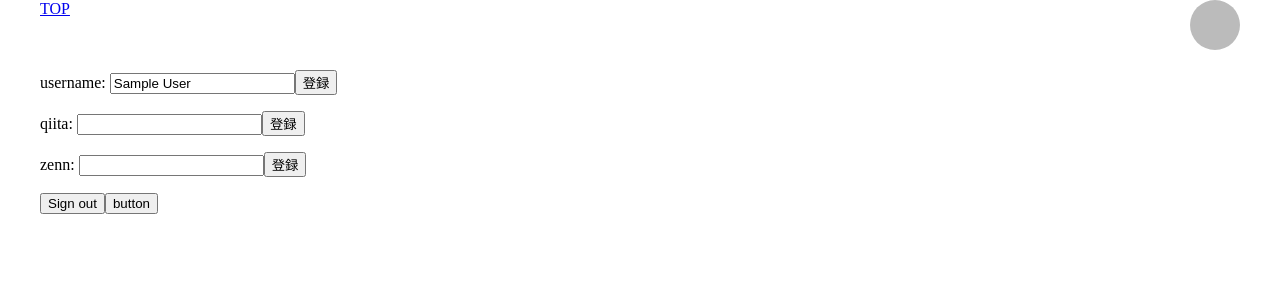
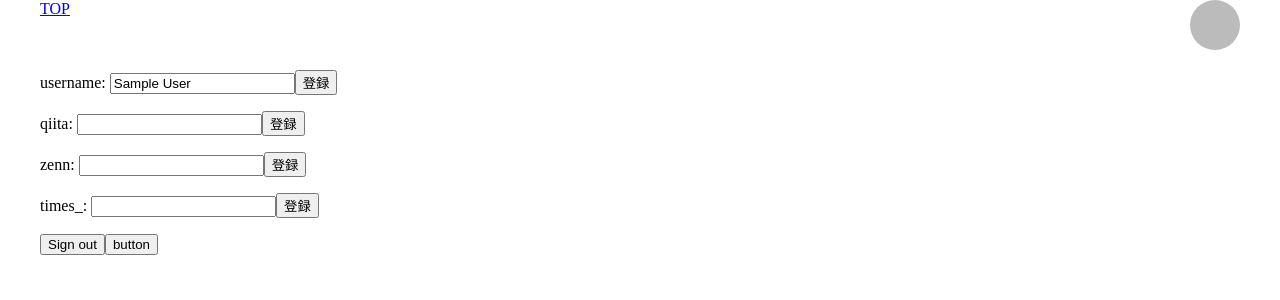
Before and after one commit to ueda-kio/rss-team-hub, a Next.js app: page /setting in a window 1280 px wide. Shown: the top 300 px of the page. Built offline with nearby package versions, Linux system fonts and the light colour scheme; no server answers; sample sign-in values are in the browser's storage.

Commit message:
add times status

```diff
--- a/@types/next-auth.d.ts
+++ b/@types/next-auth.d.ts
@@ -7,6 +7,7 @@ declare module 'next-auth' {
 			id: string;
 			qiita: string;
 			zenn: string;
+			times: string;
 		} & DefaultSession['user'];
 	}
 	interface Profile {
@@ -20,5 +21,6 @@ declare module 'next-auth/jwt' {
 		username: string;
 		qiita: string;
 		zenn: string;
+		times: string;
 	}
 }
--- a/app/setting/Form.tsx
+++ b/app/setting/Form.tsx
@@ -9,18 +9,21 @@ import useSWRMutation from 'swr/mutation';
 
 export default function Form() {
 	const { data: session } = useSession();
+	const [username, setUsername] = useState('');
 	const [qiita, setQiita] = useState('');
 	const [zenn, setZenn] = useState('');
-	const [username, setUsername] = useState('');
+	const [times, setTimes] = useState('');
+	const sessionUsername = session?.user.name ?? '';
 	const sessionQiita = session?.user.qiita ?? '';
 	const sessionZenn = session?.user.zenn ?? '';
-	const sessionUsername = session?.user.name ?? '';
+	const sessionUserTimes = session?.user.times ?? '';
 
 	useEffect(() => {
+		setUsername(sessionUsername);
 		setQiita(sessionQiita);
 		setZenn(sessionZenn);
-		setUsername(sessionUsername);
-	}, [sessionQiita, sessionZenn, sessionUsername]);
+		setTimes(sessionUserTimes);
+	}, [sessionUsername, sessionQiita, sessionZenn, sessionUserTimes]);
 
 	const handleChangeUserName: React.FormEventHandler<HTMLFormElement> = async (e) => {
 		e.preventDefault();
@@ -33,6 +36,25 @@ export default function Form() {
 				if (session && session.user) {
 					session.user.name = username;
 					console.log('username is changed.');
+				}
+			});
+		} catch (e) {
+			console.error(e);
+			return;
+		}
+	};
+
+	const handleChangeTimes: React.FormEventHandler<HTMLFormElement> = async (e) => {
+		e.preventDefault();
+		try {
+			const uid = session?.user.id;
+			await fetch(`/api/user/${uid}`, {
+				method: 'PATCH',
+				body: JSON.stringify({ times }),
+			}).then(() => {
+				if (session && session.user) {
+					session.user.times = times;
+					console.log('#times is changed.');
 				}
 			});
 		} catch (e) {
@@ -162,6 +184,13 @@ export default function Form() {
 					<button disabled={isMutating}>登録</button>
 				</p>
 			</form>
+			<form onSubmit={handleChangeTimes}>
+				<p>
+					<span>times_: </span>
+					<input type="text" value={times} onChange={(e) => setTimes(e.target.value)} />
+					<button>登録</button>
+				</p>
+			</form>
 			<button onClick={() => signOut({ callbackUrl: '/' })}>Sign out</button>
 			<button type="button" onClick={onClick}>
 				button
--- a/lib/typeGuard.ts
+++ b/lib/typeGuard.ts
@@ -34,6 +34,7 @@ export const userTypeObj = {
 	qiita: '',
 	username: '',
 	zenn: '',
+	times: '',
 	__v: 0,
 };
 export const isUser = (obj: any): obj is User => {
```
Also changed, not shown: app/api/auth/[...nextauth]/route.ts (+6 -3 lines).
